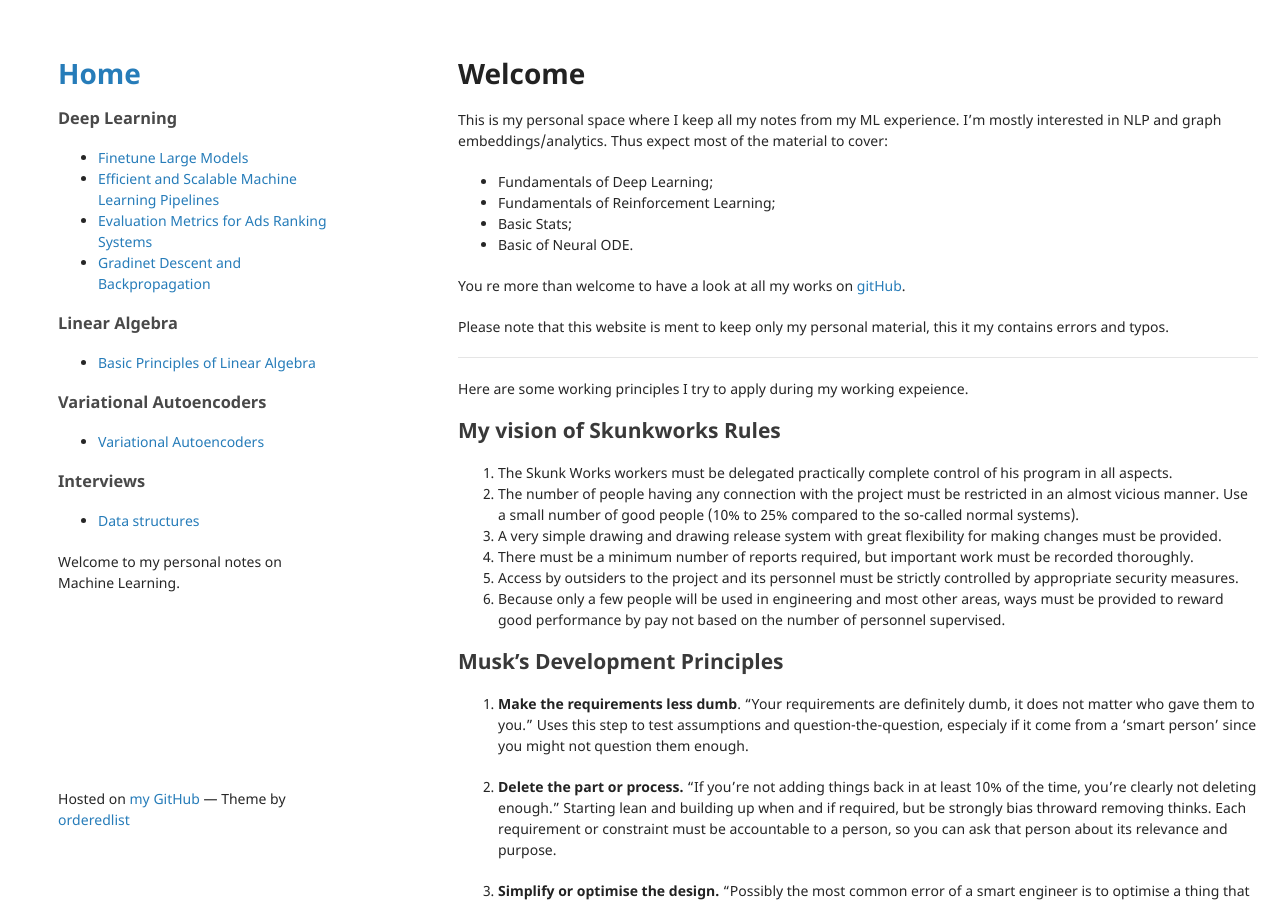
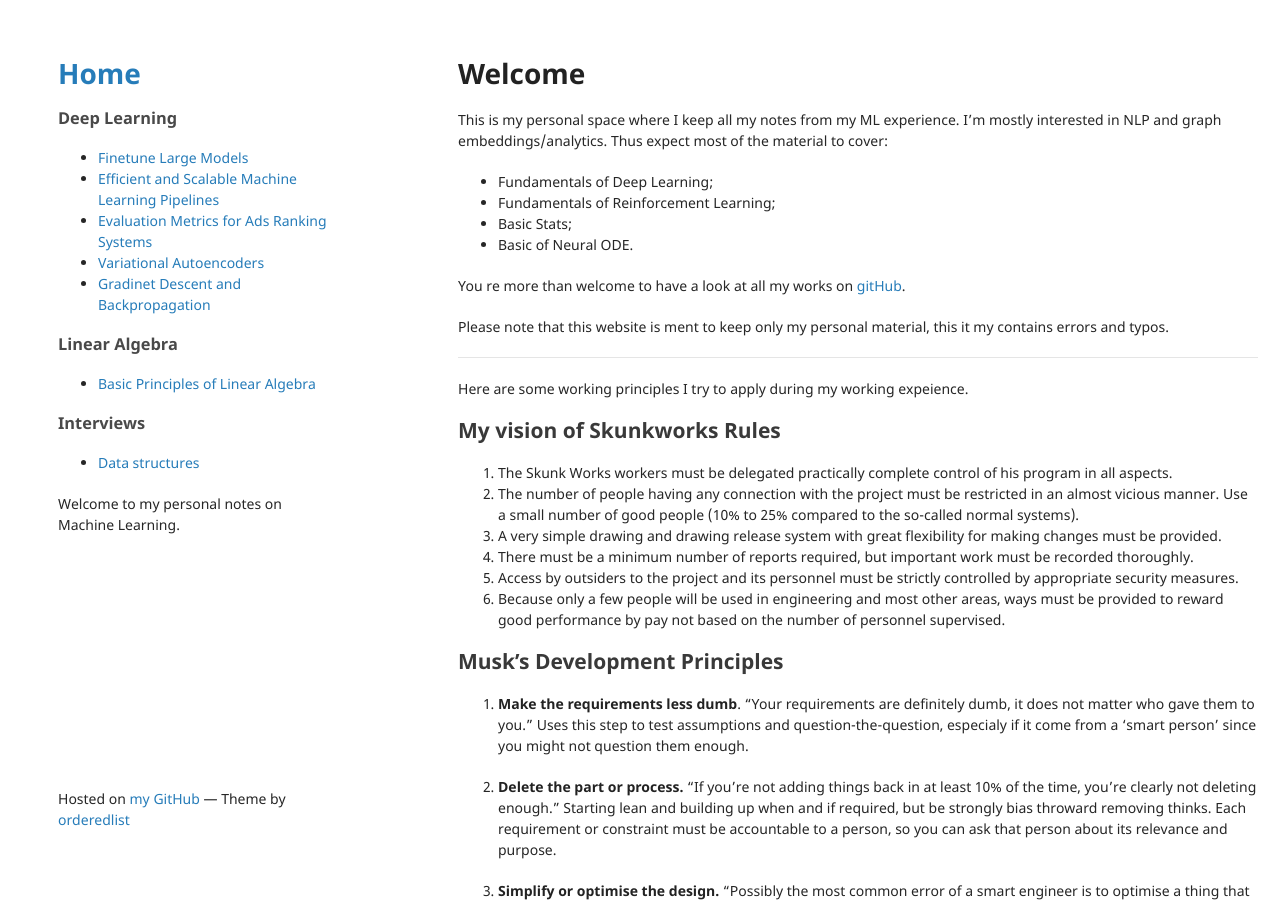
Before and after one commit to andompesta/andompesta.github.io, a Jekyll site: the page built from index.md, in a window 1280 px wide and 900 px high. Built offline with Jekyll 4.4.1, drawn with Linux system fonts in a browser that asks for light colours; our own code applies the rules of GitHub Pages for plain Markdown files.

Commit message:
fix tags

```diff
--- a/_posts/2021-01-10-vea.md
+++ b/_posts/2021-01-10-vea.md
@@ -3,7 +3,7 @@ layout: post
 mathjax: true
 title:  "Variational Autoencoders"
 author: "Sandro Cavallari"
-tag: "Variational Autoencoders"
+tag: "Deep Learning"
 comments_id: 9
 ---
 
```
